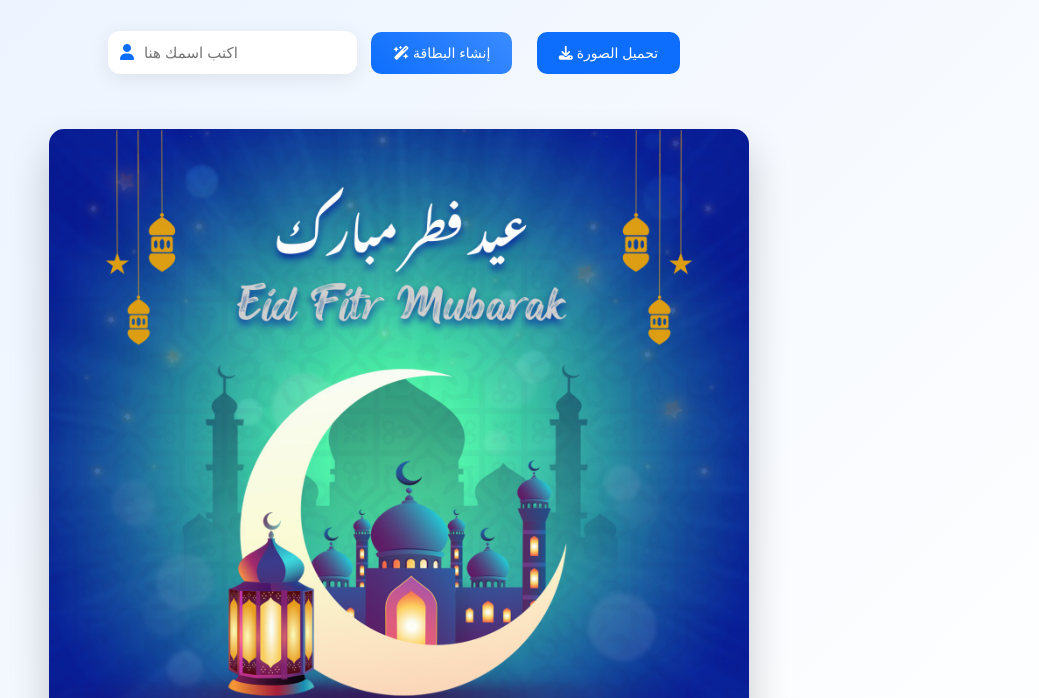
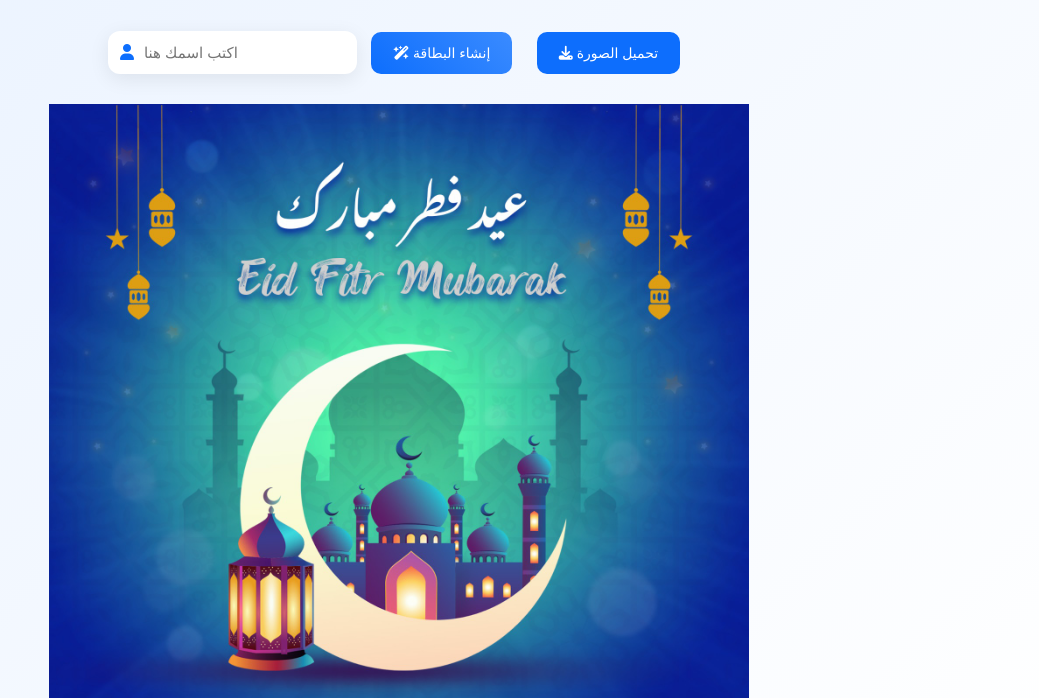
Before and after one commit to saudipaperIT/eidcard, a plain HTML site: page index.html in a window 1280 px wide. Shown: the part 121-819 px from the top of the page, without its empty margins (241-1280 px from the left). Drawn offline with nearby package versions, Linux system fonts and the light colour scheme.

Commit message:
Update style.css

```diff
--- a/style.css
+++ b/style.css
@@ -7,7 +7,7 @@ background:linear-gradient(135deg,#e9f2ff,#ffffff);
 text-align:center;
 
 margin:0;
-
+padding:0;
 }
 
 .top-bar{
@@ -140,17 +140,18 @@ position:relative;
 
 display:inline-block;
 
-margin-top:25px;
+padding:0;
+margin:0;
+background:none;
 
 }
 
 .card-container img{
 
-width:700px;
+display:block;
+width:700px; /* أو نفس مقاسك */
+height:auto;
 
-border-radius:15px;
-
-box-shadow:0 20px 40px rgba(0,0,0,0.2);
 
 }
 
```
